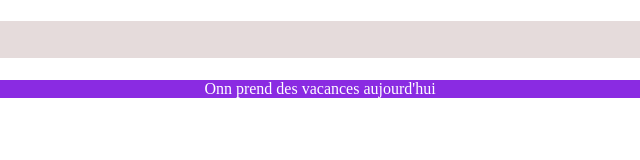
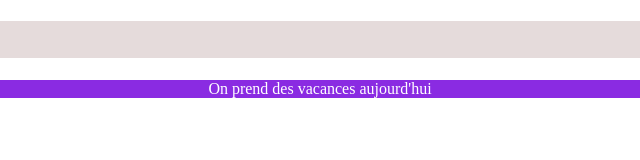
Before and after one commit to degueneFall/testTp3, a plain HTML site: page index.html in a window 1280 px wide. Shown: the full height of the page, 320-960 px from the left. Drawn offline with Linux system fonts and the light colour scheme.

```diff
--- a/index.html
+++ b/index.html
@@ -15,10 +15,13 @@
            text-align: center;
         }
 
+
     </style>
+
 </head>
 <body>
     <h1>Bonjour la classe </h1>
-    <p>Onn prend des vacances aujourd'hui</p>
+
+    <p>On prend des vacances aujourd'hui</p>
 </body>
 </html>
```
